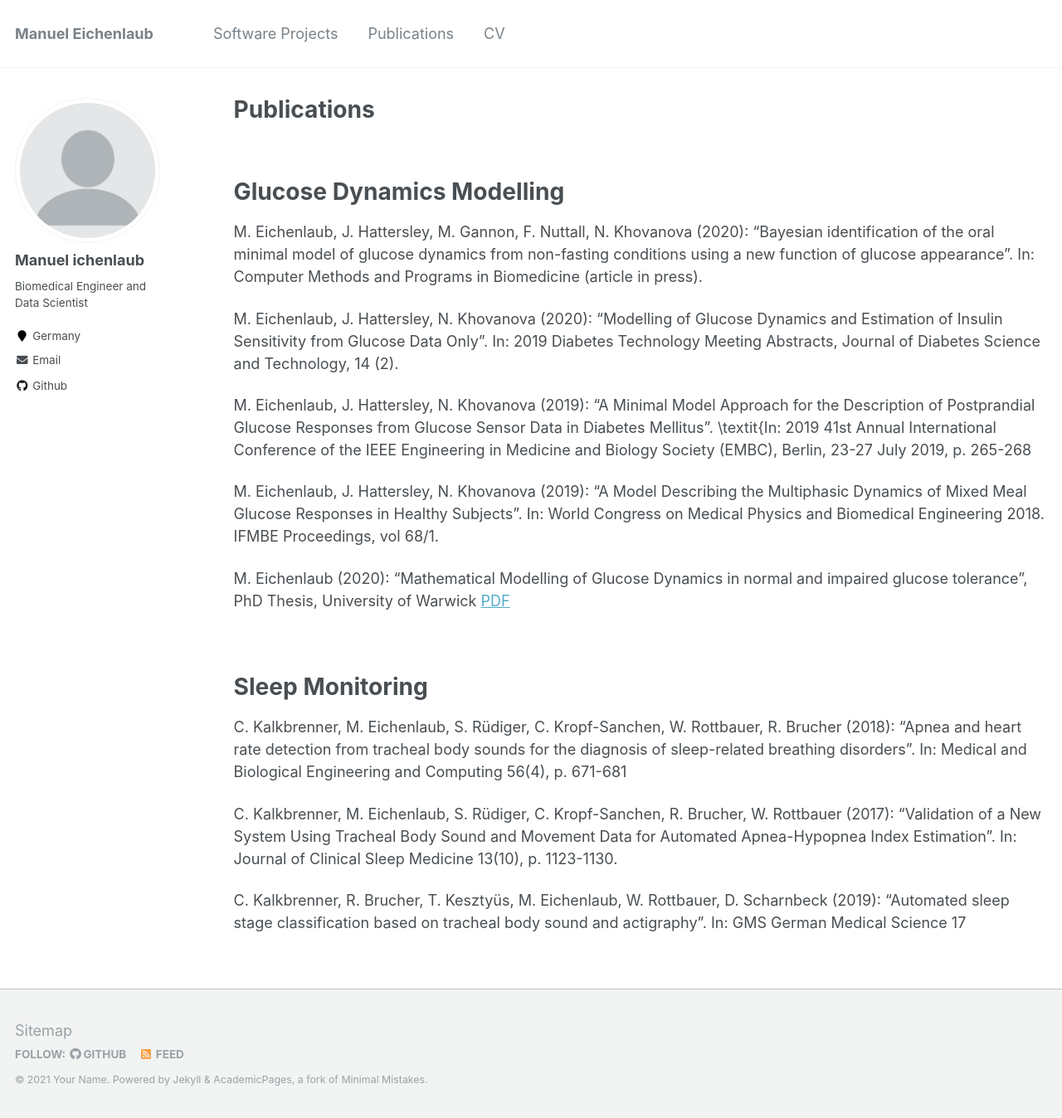
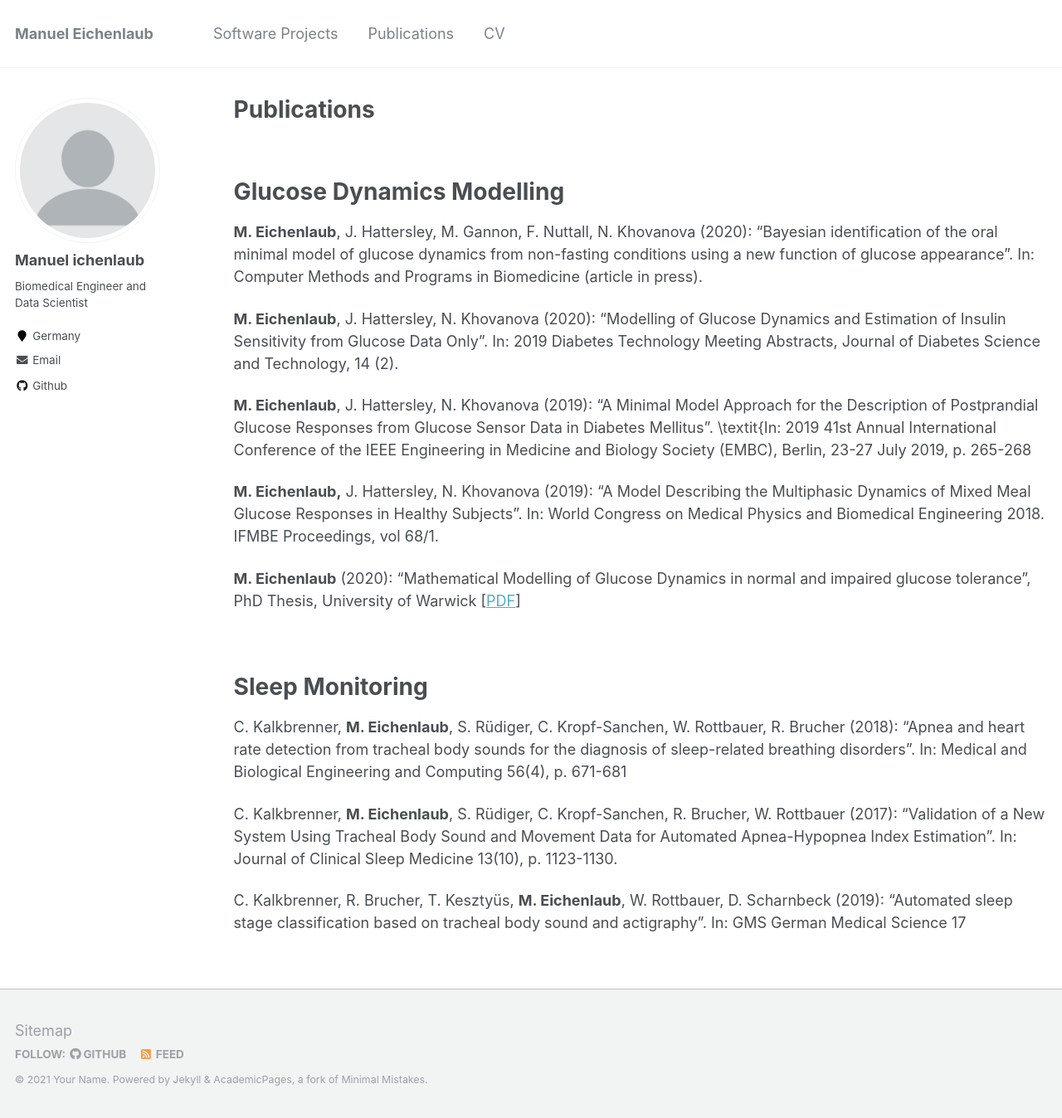
Before and after one commit to manueich/manueich.github.io, a Jekyll site: the page built from _pages/publications.md, in a window 1280 px wide and 1348 px high. Shown: the whole window at 83% size. Built offline with Jekyll 4.4.1, drawn with Linux system fonts in a browser that asks for light colours.

```diff
--- a/_pages/publications.md
+++ b/_pages/publications.md
@@ -8,22 +8,22 @@ author_profile: true
 
 Glucose Dynamics Modelling
 ======
-M. Eichenlaub, J. Hattersley, M. Gannon, F. Nuttall, N. Khovanova (2020):  "Bayesian identification of the oral minimal model of glucose dynamics from non-fasting conditions using a new function of glucose appearance". In: Computer Methods and Programs in Biomedicine (article in press).
+**M. Eichenlaub**, J. Hattersley, M. Gannon, F. Nuttall, N. Khovanova (2020):  "Bayesian identification of the oral minimal model of glucose dynamics from non-fasting conditions using a new function of glucose appearance". In: Computer Methods and Programs in Biomedicine (article in press).
 
-M. Eichenlaub, J. Hattersley, N. Khovanova (2020):  "Modelling of Glucose Dynamics and Estimation of Insulin Sensitivity from Glucose Data Only". In: 2019 Diabetes Technology Meeting Abstracts, Journal of Diabetes Science and Technology, 14 (2).
+**M. Eichenlaub**, J. Hattersley, N. Khovanova (2020):  "Modelling of Glucose Dynamics and Estimation of Insulin Sensitivity from Glucose Data Only". In: 2019 Diabetes Technology Meeting Abstracts, Journal of Diabetes Science and Technology, 14 (2).
 
-M. Eichenlaub, J. Hattersley, N. Khovanova (2019):  "A Minimal Model Approach for the Description of Postprandial Glucose Responses from Glucose Sensor Data in Diabetes Mellitus". \textit{In: 2019 41st Annual International Conference of the IEEE Engineering in Medicine and Biology Society (EMBC), Berlin, 23-27 July 2019, p. 265-268
+**M. Eichenlaub**, J. Hattersley, N. Khovanova (2019):  "A Minimal Model Approach for the Description of Postprandial Glucose Responses from Glucose Sensor Data in Diabetes Mellitus". \textit{In: 2019 41st Annual International Conference of the IEEE Engineering in Medicine and Biology Society (EMBC), Berlin, 23-27 July 2019, p. 265-268
 
-M. Eichenlaub, J. Hattersley, N. Khovanova (2019):  "A Model Describing the Multiphasic Dynamics of Mixed Meal Glucose Responses in Healthy Subjects". In: World Congress on Medical Physics and Biomedical Engineering 2018. IFMBE Proceedings, vol 68/1.
+**M. Eichenlaub,** J. Hattersley, N. Khovanova (2019):  "A Model Describing the Multiphasic Dynamics of Mixed Meal Glucose Responses in Healthy Subjects". In: World Congress on Medical Physics and Biomedical Engineering 2018. IFMBE Proceedings, vol 68/1.
 
-M. Eichenlaub (2020): "Mathematical Modelling of Glucose Dynamics in normal and impaired glucose tolerance", PhD Thesis, University of Warwick [PDF](http://manueich.github.io/files/paper1.pdf)
+**M. Eichenlaub** (2020): "Mathematical Modelling of Glucose Dynamics in normal and impaired glucose tolerance", PhD Thesis, University of Warwick  \[[PDF](http://manueich.github.io/files/paper1.pdf)\]
 
 <br />
 
 Sleep Monitoring
 ======
-C. Kalkbrenner, M. Eichenlaub, S. Rüdiger, C. Kropf-Sanchen, W. Rottbauer, R. Brucher (2018): "Apnea and heart rate detection from tracheal body sounds for the diagnosis of sleep-related breathing disorders". In: Medical and Biological Engineering and Computing 56(4), p. 671-681
+C. Kalkbrenner, **M. Eichenlaub**, S. Rüdiger, C. Kropf-Sanchen, W. Rottbauer, R. Brucher (2018): "Apnea and heart rate detection from tracheal body sounds for the diagnosis of sleep-related breathing disorders". In: Medical and Biological Engineering and Computing 56(4), p. 671-681
 
-C. Kalkbrenner, M. Eichenlaub, S. Rüdiger, C. Kropf-Sanchen, R. Brucher, W. Rottbauer (2017): "Validation of a New System Using Tracheal Body Sound and Movement Data for Automated Apnea-Hypopnea Index Estimation". In: Journal of Clinical Sleep Medicine 13(10), p. 1123-1130.
+C. Kalkbrenner, **M. Eichenlaub**, S. Rüdiger, C. Kropf-Sanchen, R. Brucher, W. Rottbauer (2017): "Validation of a New System Using Tracheal Body Sound and Movement Data for Automated Apnea-Hypopnea Index Estimation". In: Journal of Clinical Sleep Medicine 13(10), p. 1123-1130.
 
-C. Kalkbrenner, R. Brucher, T. Kesztyüs, M. Eichenlaub, W. Rottbauer, D. Scharnbeck (2019): "Automated sleep stage classification based on tracheal body sound and actigraphy". In: GMS German Medical Science 17
+C. Kalkbrenner, R. Brucher, T. Kesztyüs, **M. Eichenlaub**, W. Rottbauer, D. Scharnbeck (2019): "Automated sleep stage classification based on tracheal body sound and actigraphy". In: GMS German Medical Science 17
```
